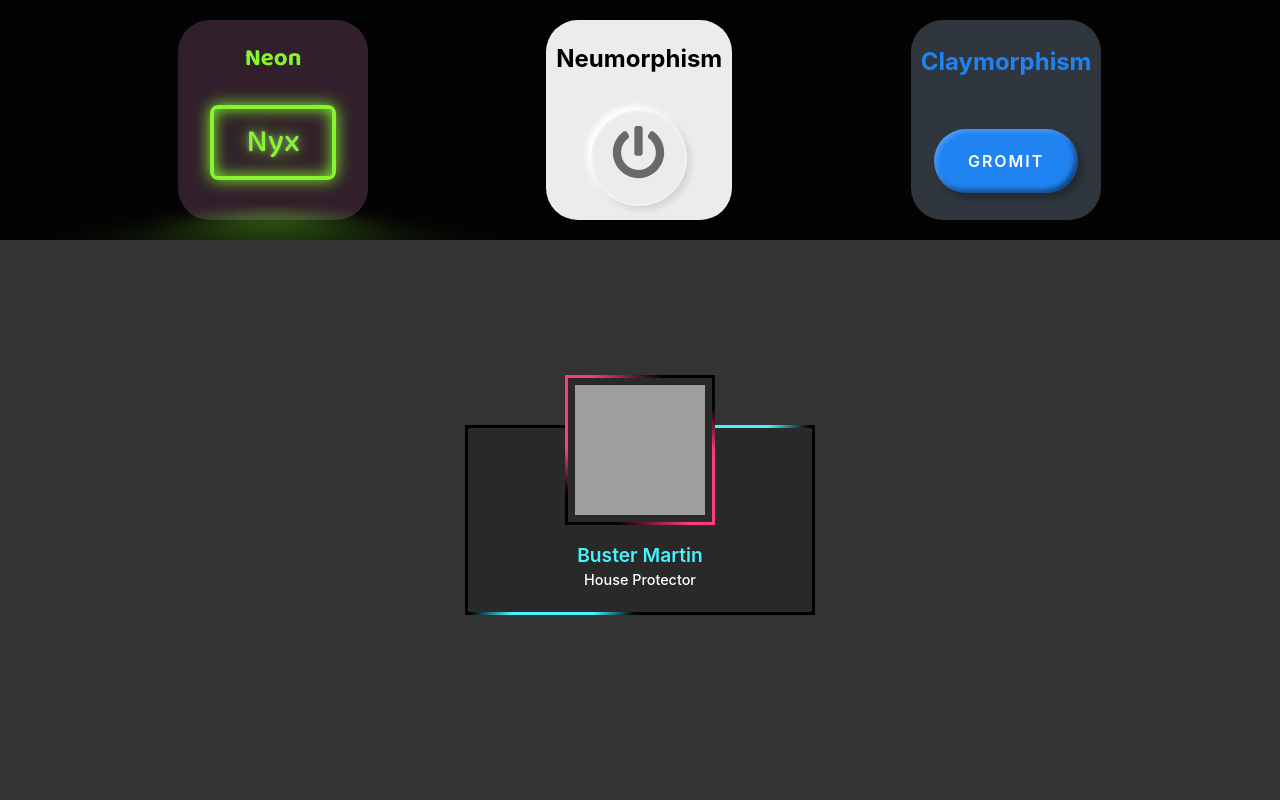
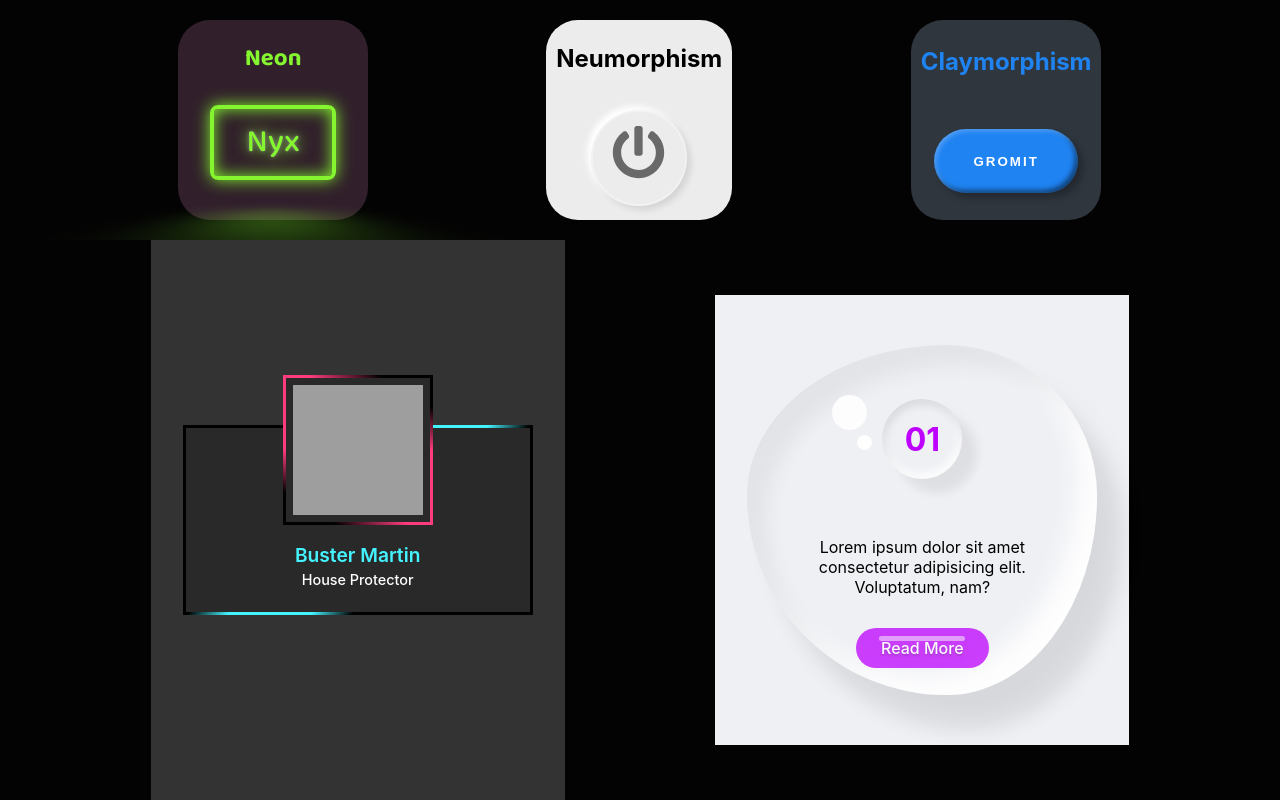
Before and after one commit to TimMartin13/react-playground, a React (Create React App) app: page / in a window 1280 px wide. Built offline with nearby package versions, Linux system fonts and the light colour scheme; grey boxes are pictures that could not be loaded.

Commit message:
Fixed npm issues, changed the clay button into a button, added a WaterDropletCard

```diff
--- a/src/App.js
+++ b/src/App.js
@@ -1,10 +1,10 @@
-import logo from './logo.svg';
 import './App.scss';
-import Navbar from './components/Navbar/Navbar';
+// import Navbar from './components/Navbar/Navbar';
 import ButtonNeon from './components/Button/Neon/ButtonNeon';
 import ButtonNeu from './components/Button/Neumorphism/ButtonNeu';
 import ButtonClay from './components/Button/Claymorphism/ButtonClay';
-import AnimatedProfileCard from './components/AnimatedProfileCard/AnimatedProfileCard';
+import AnimatedProfileCard from './components/Cards/AnimatedProfileCard/AnimatedProfileCard';
+import WaterDropletCard from './components/Cards/WaterDropletCard/WaterDropletCard';
 
 function App() {
   return (
@@ -15,9 +15,10 @@ function App() {
         <ButtonNeu />
         <ButtonClay />
       </section>
-      <div className='profileCards'>
+      <section className='profileCards'>
         <AnimatedProfileCard />
-      </div>
+        <WaterDropletCard />
+      </section>
     </>
   );
 }
--- a/src/components/Button/Claymorphism/ButtonClay.js
+++ b/src/components/Button/Claymorphism/ButtonClay.js
@@ -5,9 +5,7 @@ const ButtonClay = () => {
   return (
     <div className='clay-background'>
       <h1>Claymorphism</h1>
-      <a href='#' className='clay-button'>
-        Gromit
-      </a>
+      <button className='clay-button'>Gromit</button>
     </div>
   );
 };
--- a/src/components/Button/Claymorphism/ButtonClay.scss
+++ b/src/components/Button/Claymorphism/ButtonClay.scss
@@ -25,6 +25,7 @@
     inset 2px 2px 5px rgba(255, 255, 255, 0.25),
     inset -3px -3px 5px rgba(0, 0, 0, 0.5);
   border-radius: 2rem;
+  border-style: none;
   display: flex;
   justify-content: center;
   align-items: center;
@@ -39,4 +40,8 @@
   &:hover {
     filter: brightness(1.1);
   }
+
+  &:active {
+    transform: scale(0.96);
+  }
 }
--- a/src/components/AnimatedProfileCard/AnimatedProfileCard.scss
+++ b/src/components/Cards/AnimatedProfileCard/AnimatedProfileCard.scss
@@ -4,6 +4,7 @@
   align-items: center;
   min-height: 70vh;
   background: #333;
+  padding: 0 2rem;
 }
 
 .card {
--- /dev/null
+++ b/src/components/Cards/WaterDropletCard/WaterDropletCard.js
@@ -0,0 +1,22 @@
+import React from 'react';
+import './WaterDropletCard.scss';
+
+function WaterDropletCard() {
+  return (
+    <div className='container'>
+      {/* <div className='drop' style='--color: #ff0f5b'> */}
+      <div className='drop'>
+        <div className='content'>
+          <h2>01</h2>
+          <p>
+            Lorem ipsum dolor sit amet consectetur adipisicing elit. Voluptatum,
+            nam?
+          </p>
+          <a href='#'>Read More</a>
+        </div>
+      </div>
+    </div>
+  );
+}
+
+export default WaterDropletCard;
--- /dev/null
+++ b/src/components/Cards/WaterDropletCard/WaterDropletCard.scss
@@ -0,0 +1,114 @@
+.container {
+  position: relative;
+  min-width: 280px;
+  display: flex;
+  justify-content: center;
+  align-items: center;
+  flex-wrap: wrap;
+  padding: 50px 2rem;
+  gap: 40px 60px;
+  background: #eff0f4;
+
+  .drop {
+    position: relative;
+    width: 350px;
+    height: 350px;
+    box-shadow: inset 20px 20px 20px rgba(0, 0, 0, 0.05),
+      25px 35px 20px rgba(0, 0, 0, 0.05), 25px 30px 30px rgba(0, 0, 0, 0.05),
+      inset -20px -20px 25px rgba(255, 255, 255, 0.9);
+    transition: 0.5s ease-in-out;
+    display: flex;
+    justify-content: center;
+    align-items: center;
+
+    &:nth-child(1) {
+      border-radius: 57% 43% 43% 57% / 43% 43% 57% 57%;
+    }
+
+    &:hover {
+      border-radius: 50%;
+    }
+
+    &::before {
+      content: '';
+      position: absolute;
+      top: 50px;
+      left: 85px;
+      width: 35px;
+      height: 35px;
+      background: #fff;
+      border-radius: 50%;
+      opacity: 0.9;
+    }
+
+    &::after {
+      content: '';
+      position: absolute;
+      top: 90px;
+      left: 110px;
+      width: 15px;
+      height: 15px;
+      background: #fff;
+      border-radius: 50%;
+      opacity: 0.9;
+    }
+  }
+
+  .content {
+    position: relative;
+    display: flex;
+    justify-content: center;
+    align-items: center;
+    flex-direction: column;
+    text-align: center;
+    padding: 40px;
+    gap: 15px;
+
+    h2 {
+      position: relative;
+      width: 80px;
+      height: 80px;
+      background: #eff0f4;
+      border-radius: 50%;
+      box-shadow: inset 2px 5px 10px rgba(0, 0, 0, 0.1),
+        inset -2px -5px 10px rgba(255, 255, 255, 1),
+        15px 15px 10px rgba(0, 0, 0, 0.05), 15px 10px 15px rgba(0, 0, 0, 0.025);
+      display: flex;
+      justify-content: center;
+      align-items: center;
+      font-size: 2em;
+      // color: var(--color);
+      color: #be01fe;
+    }
+
+    a {
+      position: relative;
+      padding: 10px 25px;
+      // background: var(--color);
+      background: #be01fe;
+      text-decoration: none;
+      color: #fff;
+      border-radius: 25px;
+      font-weight: 500;
+      text-shadow: 0 2px 2px rgba(0, 0, 0, 0.25);
+      opacity: 0.75;
+      transition: 0.5s;
+
+      &:hover {
+        opacity: 1;
+      }
+
+      &::before {
+        content: '';
+        position: absolute;
+        top: 8px;
+        left: 50%;
+        transform: translateX(-50%);
+        width: 65%;
+        height: 5px;
+        border-radius: 5px;
+        background: rgba(255, 255, 255, 0.5);
+      }
+    }
+  }
+}
```
Also changed, not shown: package.json (+9 -3 lines), src/components/Cards/AnimatedProfileCard/AnimatedProfileCard.js (renamed from src/components/AnimatedProfileCard/AnimatedProfileCard.js), 1 other file (tests, documents, lock files or other folders).
